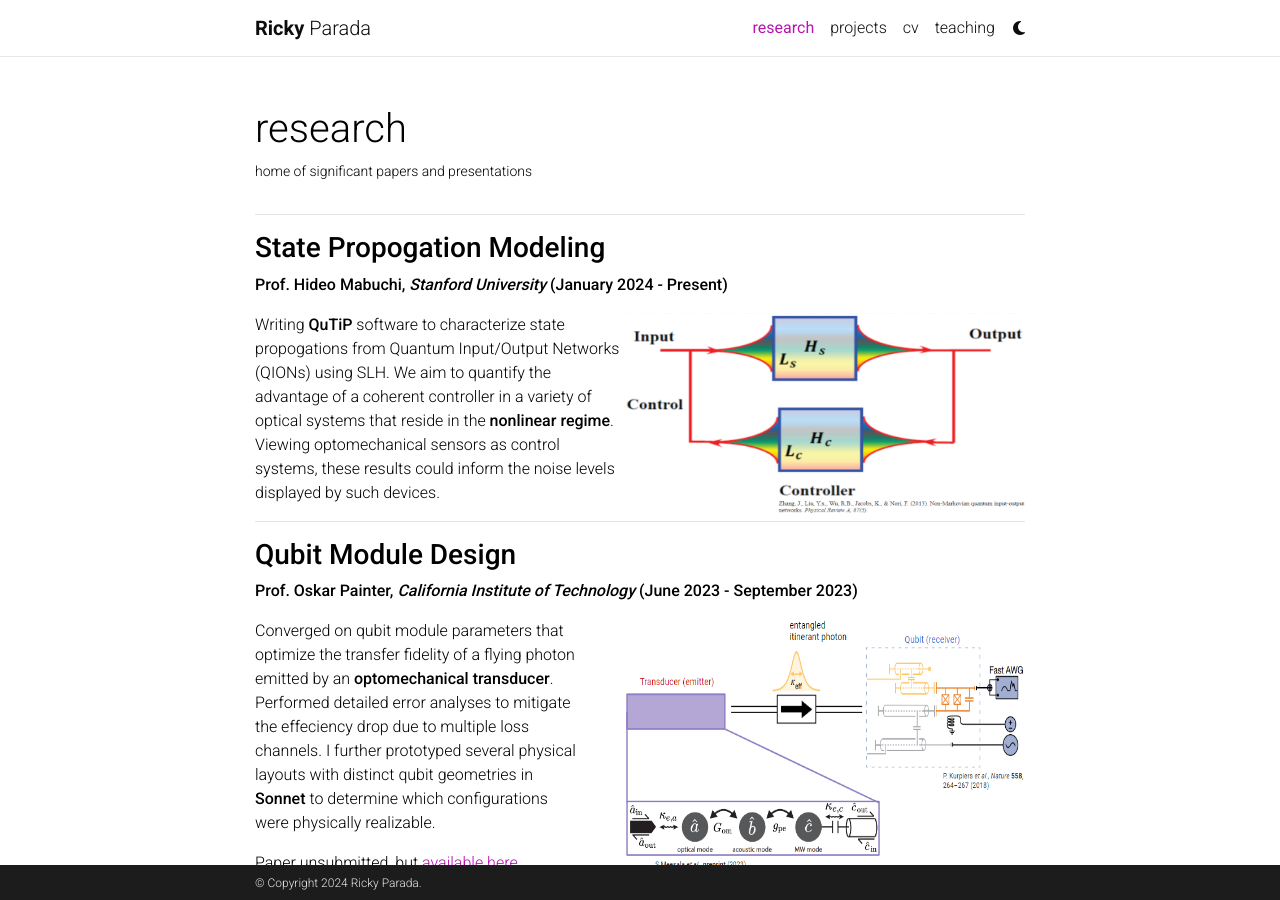
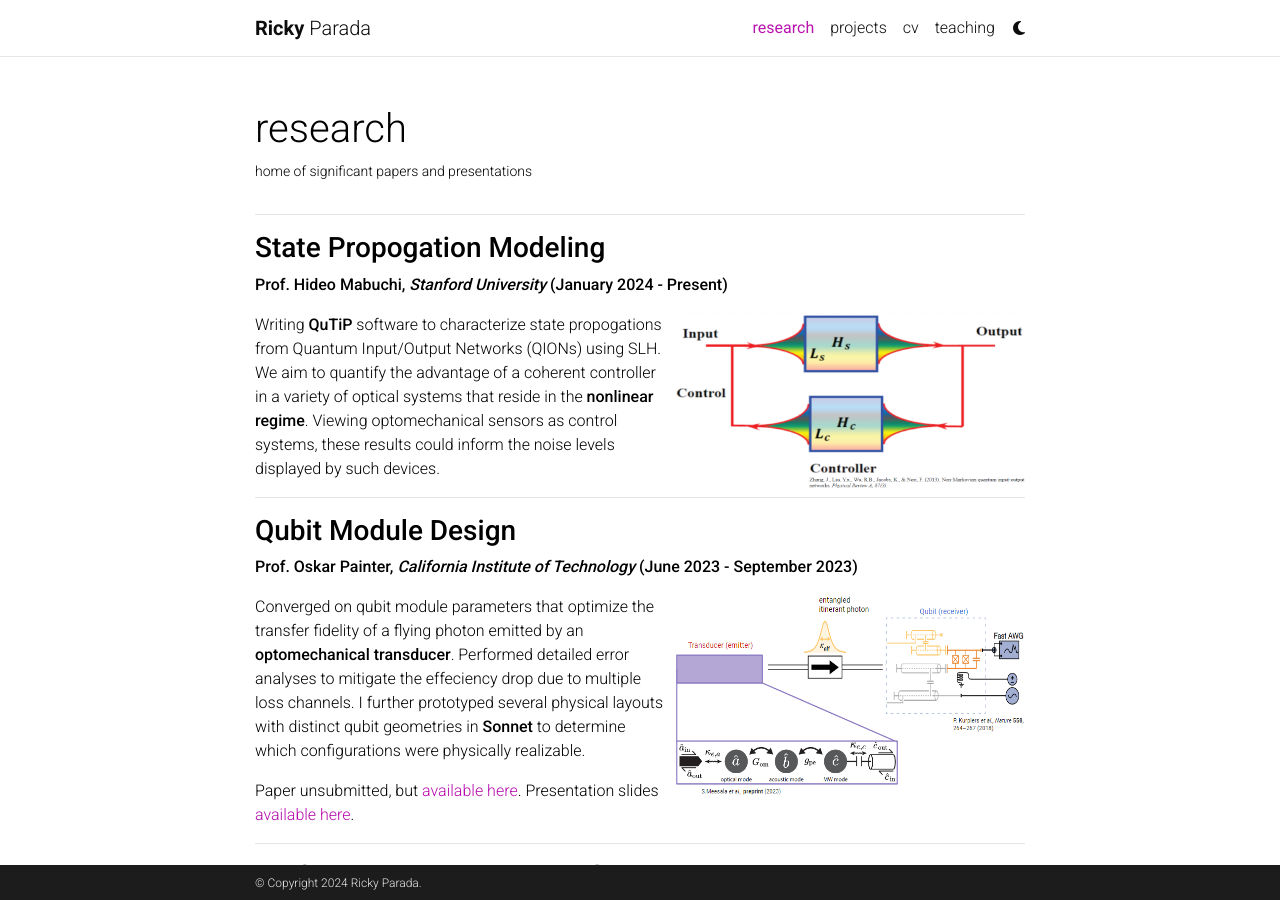
Before and after one commit to rickyparada/rickyparada.github.io, a Jekyll site: the page built from _pages/research.md, in a window 1280 px wide and 900 px high. Built offline with Jekyll 4.4.1, drawn with Linux system fonts in a browser that asks for light colours; comment, search, counter and statistics services are not loaded; a style sheet for code colours, icons or effects is not loaded.

Commit message:
fixed research image margins

```diff
--- a/_pages/research.md
+++ b/_pages/research.md
@@ -14,7 +14,7 @@
 
 **Prof. Hideo Mabuchi, *Stanford University* (January 2024 - Present)**
 
-<img align="right" src="./../assets/img/qions.png" alt="" width="400" height="200">
+<img align="right" style="margin-left: 10px;" src="./../assets/img/qions.png" alt="" width="350" height="175">
 
 Writing **QuTiP** software to characterize state propogations from Quantum Input/Output Networks (QIONs) using SLH. We aim to quantify the advantage of a coherent controller in a variety of optical systems that reside in the **nonlinear regime**. Viewing optomechanical sensors as control systems, these results could inform the noise levels displayed by such devices.
 
@@ -24,7 +24,7 @@
 
 **Prof. Oskar Painter, *California Institute of Technology* (June 2023 - September 2023)**
 
-<img align="right" style="margin-left: 40px;" src="./../assets/img/wallraff_fig_1_edited.png" alt="" width="400" height="250">
+<img align="right" style="margin-left: 10px;" src="./../assets/img/wallraff_fig_1_edited.png" alt="" width="350" height="200">
 
 Converged on qubit module parameters that optimize the transfer fidelity of a flying photon emitted by an **optomechanical transducer**. Performed detailed error analyses to mitigate the effeciency drop due to multiple loss channels. I further prototyped several physical layouts with distinct qubit geometries in **Sonnet** to determine which configurations were physically realizable.
 
@@ -36,7 +36,7 @@
 
 **Prof. Felipe Herrera, *Universidad de Santiago de Chile (USACH)* (June 2022 - August 2022)**
 
-<img align="right" src="./../assets/img/brewster.png" alt="" width="400" height="200">
+<img align="right" style="margin-left: 10px;" src="./../assets/img/brewster.png" alt="" width="350" height="175">
 
 Classified birifringent materials based on their refractive indices using a **feed-forward Neural Network (NN)** trained solely on optical information. Determined input data in the form of Mueller matrices and Brewster's angles in reflection using polarimetry techniques. Engineered **loss landscapes** of a fixed window centered around Barium Borate (BBO) with varying resolution to measure the model's extrapolation ability.
 
@@ -48,7 +48,7 @@
 
 **Prof. David Goldhaber-Gordon, *Stanford University* (April 2022 - June 2022)**
 
-<img align="right" src="./../assets/img/hall.png" alt="" width="400" height="200">
+<img align="right" style="margin-left: 10px;" src="./../assets/img/hall.png" alt="" width="350" height="175">
 
 Measured the magnetic field near a pure Vanadium disk isothermally with a **Hall sensor** across a range of different temperatures (slow axis) and external magnetic fields (fast axis). Personal contributions included constructing the solenoid (hand-wiring), electronics layout and assembly, and software/hardware interfacing using **Python**. This quarter-long research project was performed in PHYSICS 108, an accelerated, guided experimental research experience.
 
@@ -60,7 +60,7 @@
 
 **Prof. Zhi-Xun Shen, *Stanford University* (June 2021 - August 2021)**
 
-<img align="right" src="./../assets/img/edc.png" alt="" width="400" height="200">
+<img align="right" style="margin-left: 10px;" src="./../assets/img/edc.png" alt="" width="350" height="175">
 
 Computed corrections to energy/momentum distribution curves (EDC/MDCs) of Bismuth strontium calcium copper oxide (BSCCO) **angle-resolved photoemission spectroscopy (ARPES)** data via matrix convolutions. Deployed **Igor Pro** software to procedurally extend the first Brillouin zone of high $$T_c$$ cuprate superconductors to cover a broader range of the crystal lattice.
 
@@ -72,7 +72,7 @@
 
 **Beyond Vision, *Lisbon, Portugal* (June 2020 - March 2021)**
 
-<img align="right" src="./../assets/img/yolo_final.png" alt="" width="400" height="200">
+<img align="right" style="margin-left: 10px;" src="./../assets/img/yolo_final.png" alt="" width="350" height="175">
 
 Proposed a new testbed utilizing the **Robot Operating System (ROS)** and **Machine Learning (ML)** to procedurally generate and place 3D models to create realistic environments based on satellite images, thus providing users with a more robust example of real-world UAV deployment. Main contribution was creating a feature segmentation model using **YOLOv4** and **MASK R-CNN** (using buildings, trees, roads, etc. as objects) for placement in simulation.
 
```
